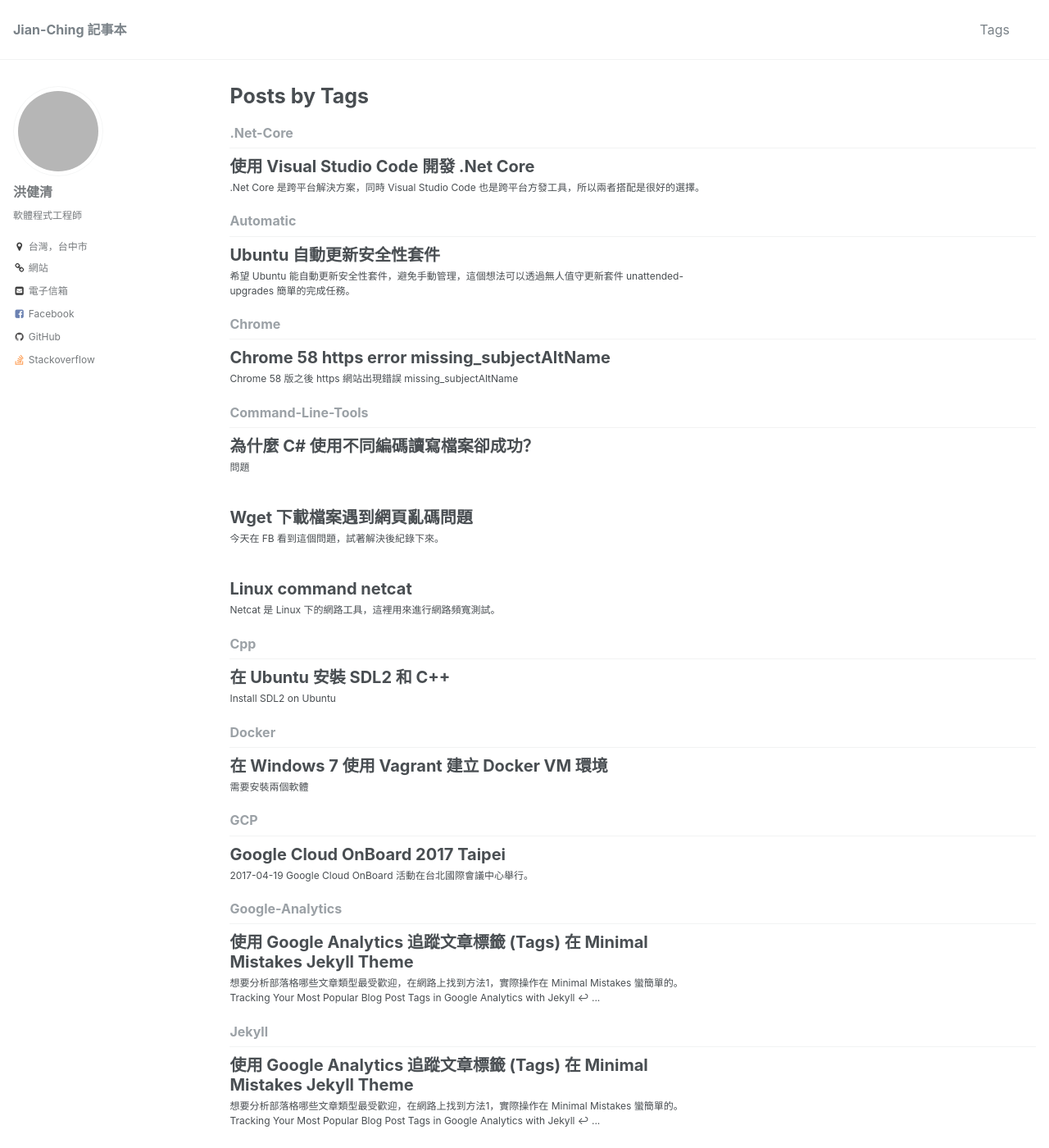
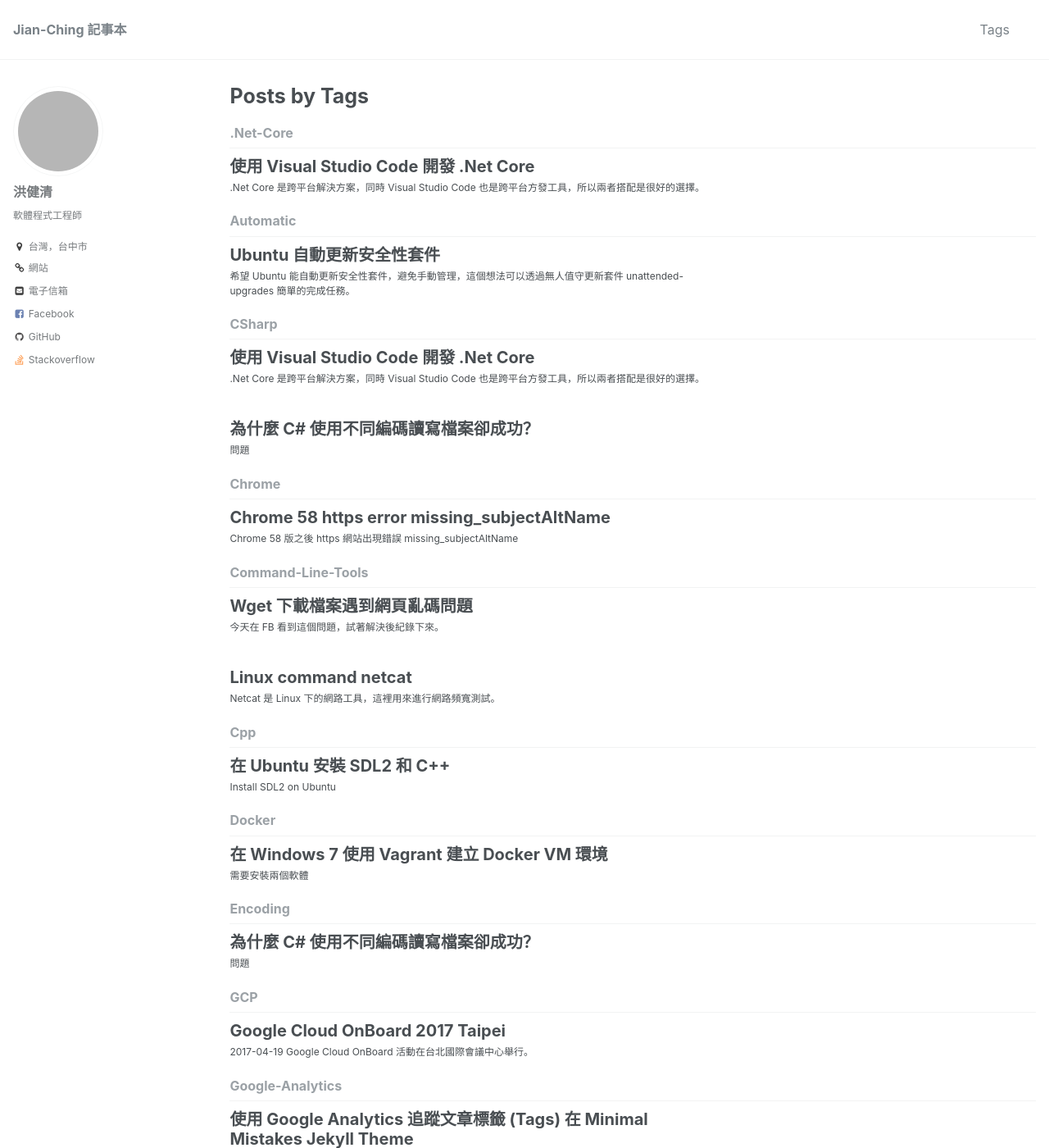
Before and after one commit to allyusd/twblog-source, a Jekyll site: the page built from _pages/tag-archive.html, in a window 1280 px wide and 1400 px high. Shown: the whole window at 82% size. Built offline with Jekyll 4.4.1, drawn with Linux system fonts in a browser that asks for light colours; some of the changed text lies outside the part shown; grey boxes are pictures that could not be loaded.

Commit message:
fix: fixed tags

```diff
--- a/_posts/2017-12-17-why-c-sharp-write-and-read-file-with-different-encoding but-success.md
+++ b/_posts/2017-12-17-why-csharp-write-and-read-file-with-different-encoding but-success.md
@@ -1,6 +1,6 @@
 ---
 title: "為什麼 C# 使用不同編碼讀寫檔案卻成功？"
-tags: Command-Line-Tools Wget
+tags: CSharp Encoding
 ---
 
 ## 問題
--- a/_posts/2018-01-14-visual-studio-code-with-dotnet-core.md
+++ b/_posts/2018-01-14-visual-studio-code-with-dotnet-core.md
@@ -1,6 +1,6 @@
 ---
 title: "使用 Visual Studio Code 開發 .Net Core"
-tags: Visual-Studio-Code .Net-Core
+tags: Visual-Studio-Code .Net-Core CSharp
 ---
 
 .Net Core 是跨平台解決方案，同時 Visual Studio Code 也是跨平台方發工具，所以兩者搭配是很好的選擇。
```
